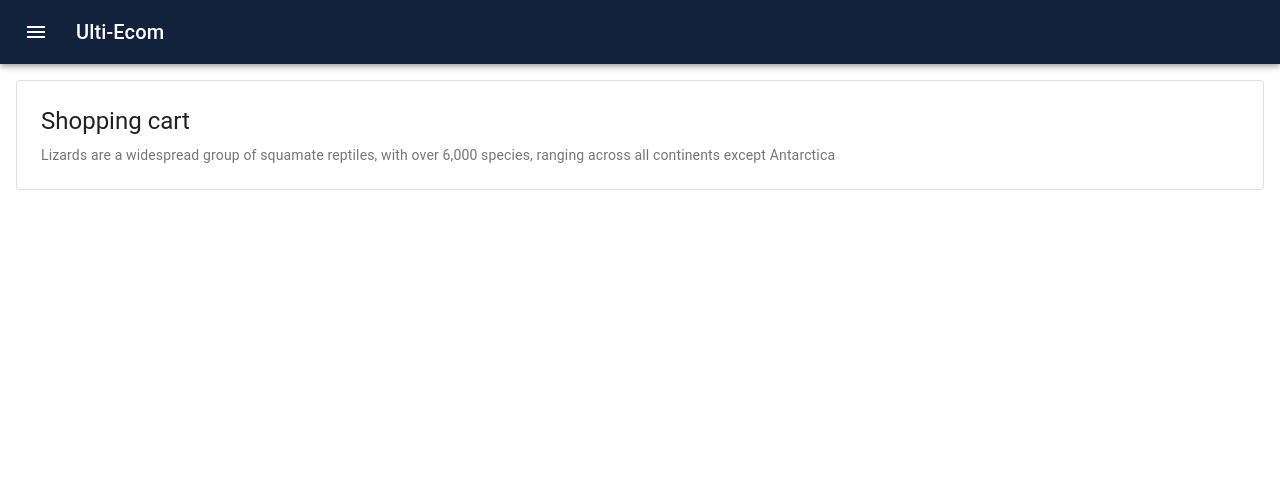
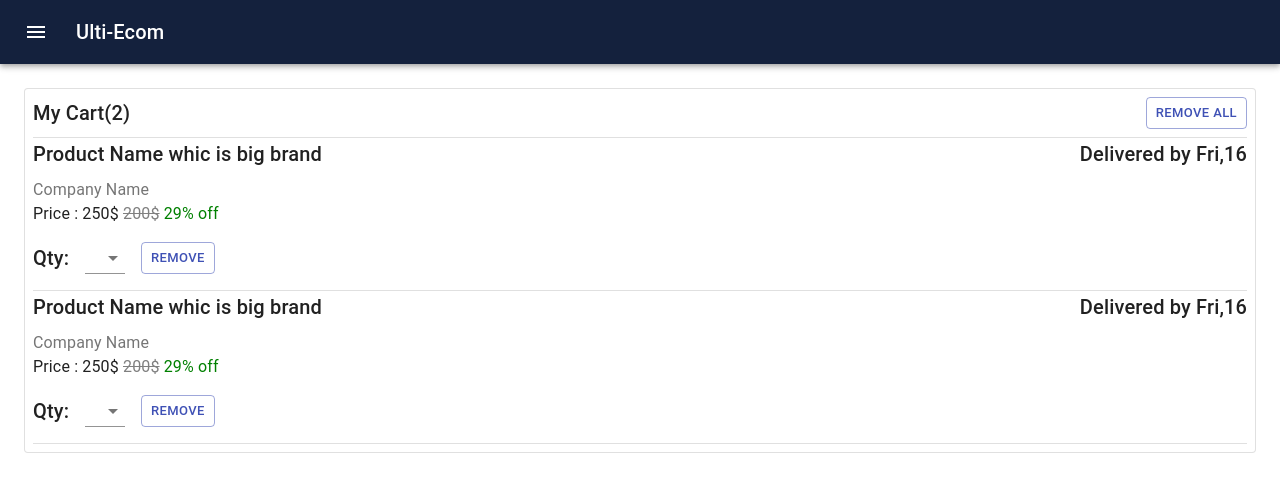
Before and after one commit to HarshSolanki18/ultimate-ecom, a React (Create React App) app in the folder client/: page /cart in a window 1280 px wide. Shown: the top 492 px of the page. Built offline with nearby package versions, Linux system fonts and the light colour scheme.

Commit message:
cart ui finally finished

```diff
--- a/client/src/pages/Cart.js
+++ b/client/src/pages/Cart.js
@@ -1,7 +1,16 @@
-import React from "react";
+import React, { useState } from "react";
 import { makeStyles } from "@material-ui/core/styles";
 import Paper from "@material-ui/core/Paper";
-import { Card, Divider } from "@material-ui/core";
+import {
+  Avatar,
+  Card,
+  CardHeader,
+  Divider,
+  FormControl,
+  InputLabel,
+  MenuItem,
+  Select,
+} from "@material-ui/core";
 import CardActions from "@material-ui/core/CardActions";
 import CardContent from "@material-ui/core/CardContent";
 import CardMedia from "@material-ui/core/CardMedia";
@@ -25,38 +34,129 @@ const cartItems = [
 ];
 
 const useStyles = makeStyles((theme) => ({
+  root: {
+    margin: theme.spacing(1),
+    padding: theme.spacing(2),
+  },
+  top: {
+    display: "flex",
+    justifyContent: "space-between",
+    marginBottom: theme.spacing(1),
+  },
+
+  image: {
+    height: "auto",
+    width: "100%",
+    maxWidth: "400px",
+  },
+  card: {
+    display: "flex",
+    margin: theme.spacing(1),
+  },
   paper: {
-    "& > *": {
-      margin: theme.spacing(2),
-      padding: theme.spacing(1),
+    padding: theme.spacing(1),
+  },
+  qty: {
+    display:'flex',
     },
-    root: {
-        margin: theme.spacing(2),
-        padding: theme.spacing(1),
-    },
-  },
+  qtyItem:{
+    marginRight:theme.spacing(2),
+    marginTop:theme.spacing(2),
+    marginBottom:theme.spacing(2)
+
+  }
 }));
 const Cart = () => {
   const classes = useStyles();
+  const [age, setAge] = useState(0);
   return (
-      <div className={classes.paper}>
-    <Card className={classes.root} variant='outlined'>
+    <div className={classes.root}>
+      <Paper variant="outlined" className={classes.paper}>
+        <div className={classes.top}>
+          <Typography variant="h6" component="h2">
+            My Cart({cartItems.length})
+          </Typography>
+          <Button size="small" color="primary" variant="outlined">
+            Remove All
+          </Button>
+        </div>
+        <Divider />
+        <div className={classes.top}>
+          <Typography variant="h6" component="h2">
+            Product Name whic is big brand
+          </Typography>
+          <Typography variant="h6" component="h6">
+            Delivered by Fri,16
+          </Typography>
+        </div>
+        <Typography variant="body1" component="p" color="textSecondary">
+          Company Name
+        </Typography>
 
-      <CardActionArea>
+        <Typography variant="body1" component="h2" bold>
+          Price : 250${" "}
+          <span style={{ color: "grey", textDecoration: "line-through" }}>
+            200$
+          </span>{" "}
+          <span style={{ color: "green" }}>29% off</span>{" "}
+        </Typography>
+        <div className={classes.qty}>
+          <Typography component="p" variant="h6" className={classes.qtyItem}>Qty:</Typography>
+          <FormControl className={classes.qtyItem}>
 
+            <Select
+              labelId="demo-simple-select-label"
+              id="demo-simple-select"
+              value={age}
+              onChange={(e) => setAge(e.target.value)}
+            >
+              <MenuItem value={10}>Ten</MenuItem>
+              <MenuItem value={20}>Twenty</MenuItem>
+              <MenuItem value={30}>Thirty</MenuItem>
+            </Select>
+          </FormControl>
+          <Button size="small" variant="outlined" color="primary" className={classes.qtyItem}>Remove</Button>
+        </div>
+        <Divider />
+        {/* checking the responsivesness*/}
+        <div className={classes.top}>
+          <Typography variant="h6" component="h2">
+            Product Name whic is big brand
+          </Typography>
+          <Typography variant="h6" component="h6">
+            Delivered by Fri,16
+          </Typography>
+        </div>
+        <Typography variant="body1" component="p" color="textSecondary">
+          Company Name
+        </Typography>
 
-        <CardContent>
-          <Typography gutterBottom variant="h5" component="h2">
-            Shopping cart
-          </Typography>
+        <Typography variant="body1" component="h2" bold>
+          Price : 250${" "}
+          <span style={{ color: "grey", textDecoration: "line-through" }}>
+            200$
+          </span>{" "}
+          <span style={{ color: "green" }}>29% off</span>{" "}
+        </Typography>
+        <div className={classes.qty}>
+          <Typography component="p" variant="h6" className={classes.qtyItem}>Qty:</Typography>
+          <FormControl className={classes.qtyItem}>
 
-          <Typography variant="body2" color="textSecondary" component="p">
-            Lizards are a widespread group of squamate reptiles, with over 6,000
-            species, ranging across all continents except Antarctica
-          </Typography>
-        </CardContent>
-      </CardActionArea>
-    </Card>
+            <Select
+              labelId="demo-simple-select-label"
+              id="demo-simple-select"
+              value={age}
+              onChange={(e) => setAge(e.target.value)}
+            >
+              <MenuItem value={10}>Ten</MenuItem>
+              <MenuItem value={20}>Twenty</MenuItem>
+              <MenuItem value={30}>Thirty</MenuItem>
+            </Select>
+          </FormControl>
+          <Button size="small" variant="outlined" color="primary" className={classes.qtyItem}>Remove</Button>
+        </div>
+        <Divider />
+      </Paper>
     </div>
   );
 };
```
